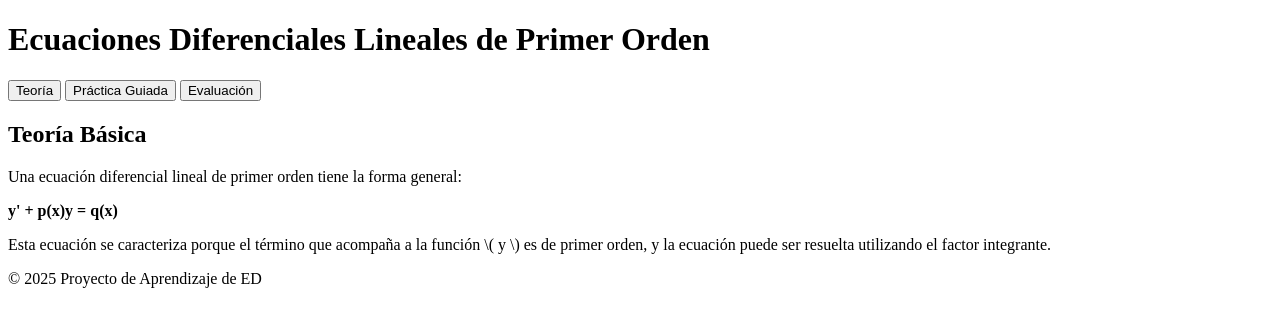
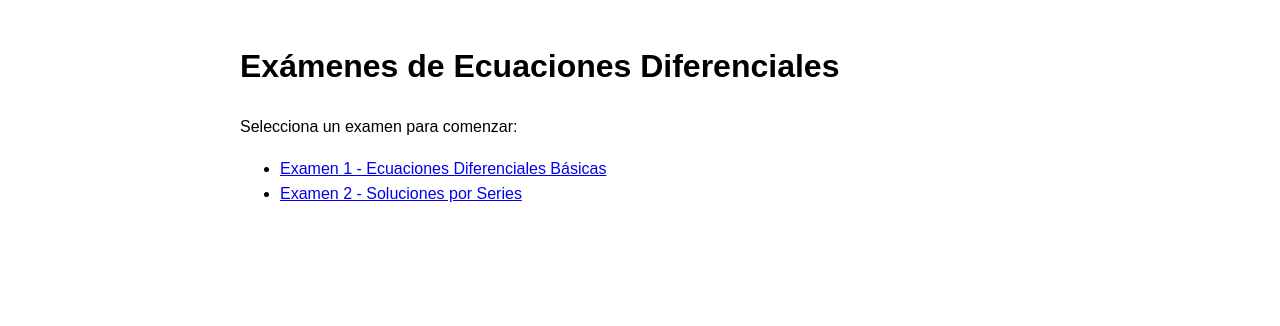
Before and after one commit to rubendariosantiago/guiasED, a plain HTML site: page index.html in a window 1280 px wide. Drawn offline with Linux system fonts and the light colour scheme.

Commit message:
Update index.html

```diff
--- a/index.html
+++ b/index.html
@@ -1,51 +1,40 @@
 <!DOCTYPE html>
 <html lang="es">
 <head>
-    <meta charset="UTF-8">
-    <meta name="viewport" content="width=device-width, initial-scale=1.0">
-    <title>ED Lineales de Primer Orden</title>
-    <link rel="stylesheet" href="estilos.css">
-    <script defer src="main.js"></script>
+  <meta charset="UTF-8">
+  <title>Inicio - Exámenes de Ecuaciones Diferenciales</title>
+  <link rel="stylesheet" href="css/estilo.css">
+  <script>
+    // Lista manual de exámenes disponibles
+    const examenes = [
+      { nombre: "Examen 1 - Ecuaciones Diferenciales Básicas", archivo: "temas/index1.html" },
+      { nombre: "Examen 2 - Soluciones por Series", archivo: "temas/index2.html" },
+      // Puedes agregar aquí más exámenes fácilmente
+    ];
+  </script>
 </head>
+
 <body>
+  <div class="container">
+    <h1>Exámenes de Ecuaciones Diferenciales</h1>
+    <p>Selecciona un examen para comenzar:</p>
 
-    <header>
-        <h1>Ecuaciones Diferenciales Lineales de Primer Orden</h1>
-        <nav>
-            <button onclick="mostrarSeccion('teoria')">Teoría</button>
-            <button onclick="mostrarSeccion('practica')">Práctica Guiada</button>
-            <button onclick="mostrarSeccion('evaluacion')">Evaluación</button>
-        </nav>
-    </header>
+    <ul id="lista-examenes">
+      <!-- Aquí el JS insertará los enlaces -->
+    </ul>
+  </div>
 
-    <main>
-        <!-- Sección Teoría -->
-        <section id="teoria" class="seccion">
-            <h2>Teoría Básica</h2>
-            <p>Una ecuación diferencial lineal de primer orden tiene la forma general:</p>
-            <p><strong>y' + p(x)y = q(x)</strong></p>
-            <p>Esta ecuación se caracteriza porque el término que acompaña a la función \( y \) es de primer orden, y la ecuación puede ser resuelta utilizando el factor integrante.</p>
-            <div id="pregunta-fv"></div>
-        </section>
-
-        <!-- Sección Práctica Guiada -->
-        <section id="practica" class="seccion" style="display:none;">
-            <h2>Práctica Guiada</h2>
-            <button onclick="mostrarTipoED()">Elige el tipo de ED</button>
-            <div id="tipo-ed"></div>
-            <div id="ed-generada"></div>
-        </section>
-
-        <!-- Sección Evaluación -->
-        <section id="evaluacion" class="seccion" style="display:none;">
-            <h2>Evaluación Final</h2>
-            <div id="evaluacion-contenido"></div>
-        </section>
-    </main>
-
-    <footer>
-        <p>© 2025 Proyecto de Aprendizaje de ED</p>
-    </footer>
-
+  <script>
+    // Genera dinámicamente la lista de exámenes
+    const lista = document.getElementById('lista-examenes');
+    examenes.forEach(examen => {
+      const li = document.createElement('li');
+      const a = document.createElement('a');
+      a.href = examen.archivo;
+      a.textContent = examen.nombre;
+      li.appendChild(a);
+      lista.appendChild(li);
+    });
+  </script>
 </body>
 </html>
```
